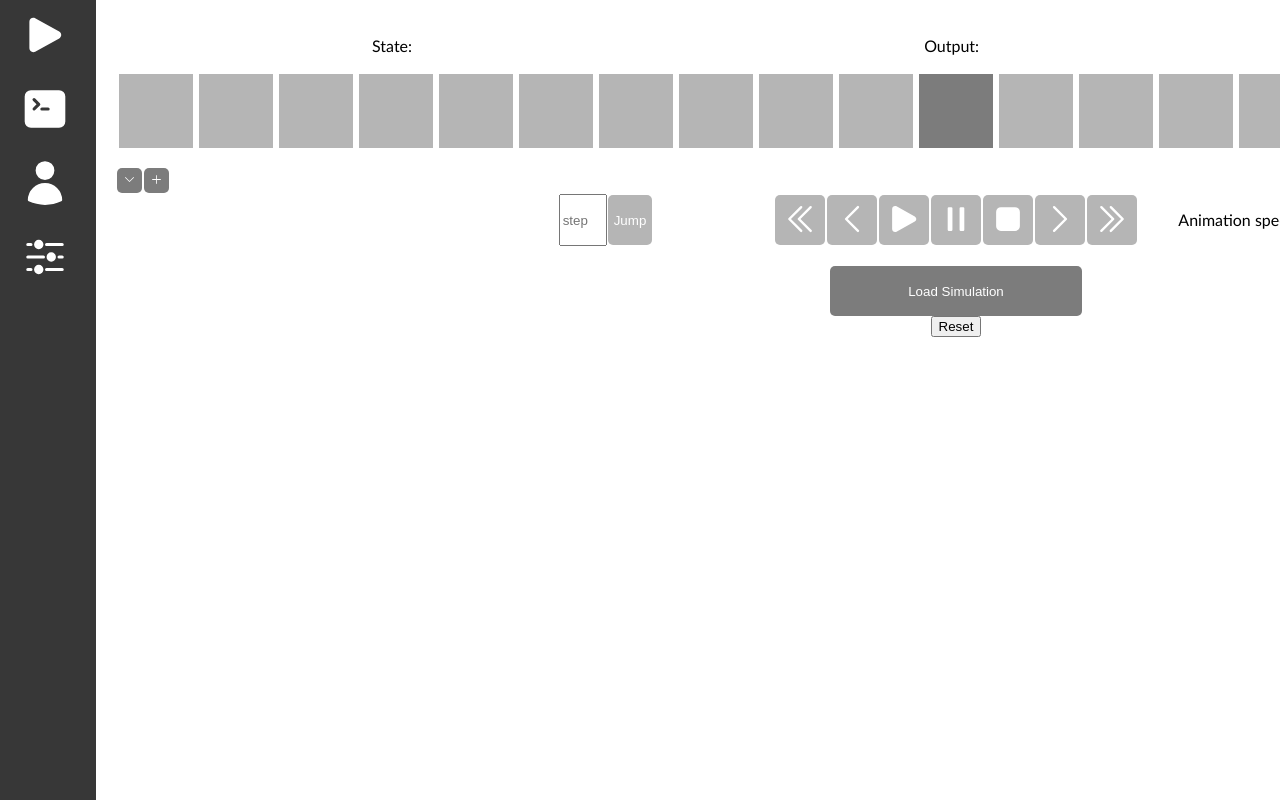
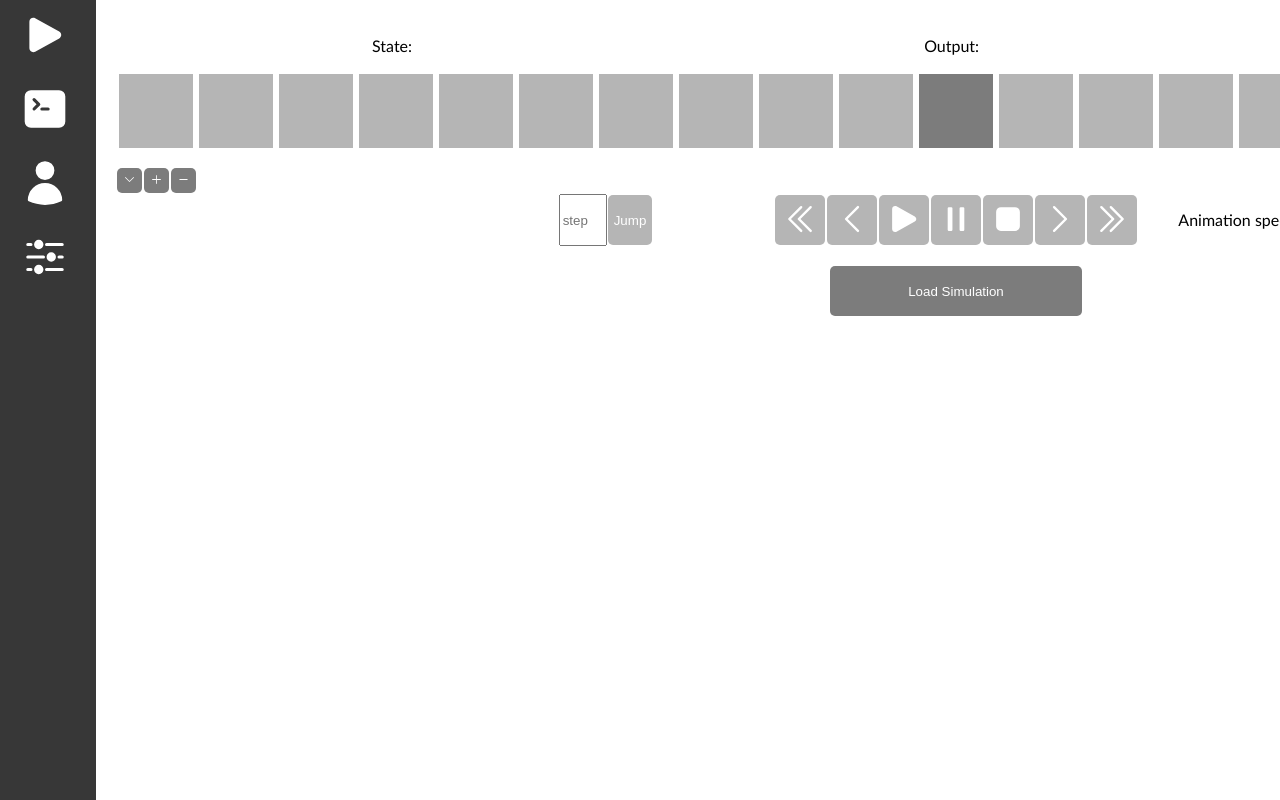
Before and after one commit to Haranana/Turing-Machine-Simulator-Frontend, a React (Vite) app: page / in a window 1280 px wide. Shown: the top 800 px of the page. Built offline with nearby package versions, Linux system fonts and the light colour scheme.

Commit message:
fixed variety of small issues in logic and visual side

```diff
--- a/src/dtos/dto.ts
+++ b/src/dtos/dto.ts
@@ -5,6 +5,7 @@ import { useSimulationProgram } from "../features/GlobalData/simulationProgram.t
 import { useSimulationAliases } from "../features/GlobalData/simulationAliases.tsx";
 import {useSimulationInput} from "../features/GlobalData/simulationInput.tsx"
 import { useSpecialStates } from "../features/GlobalData/specialStates.tsx";
+import { toast } from 'react-hot-toast';
 
 function localCodeToGlobal(codeLines: string[] , sep1:string, left:string, right:string, stay:string, tapesAmount: number){
   const esc = (s: string) => s.replace(/[.*+?^${}()|[\]\\]/g, "\\$&");
@@ -106,7 +107,7 @@ export async function sendSimulation(obj: SimulationExport) {
   console.log("parsing obj: " , obj);
   if (!result.success) {
     const issues = result.error.issues.map(i => `${i.path.join(".")}: ${i.message}`);
-    throw new Error("Walidacja nieudana:\n" + issues.join("\n"));
+    throw new Error("Validation failed:\n" + issues.join("\n"));
   }
 
   const dto : SendSimulationDto = result.data;
@@ -121,11 +122,12 @@ export async function sendSimulation(obj: SimulationExport) {
   });
 
    if (!res.ok) {
+    toast.error(`Simulation couldn't be loaded\n${res.status} ${res.statusText}\n${res.text}`);
     throw new Error(`HTTP ${res.status} ${res.statusText}\n${res.text}`);
   }
 
   const response = await res.json();
-  console.log("response: ", response);
+  //console.log("response: ", response);
   return CreatedSimulationSchema.parse(response);
 
 }
--- a/src/features/AccountComponents/LoadTuringMachine.tsx
+++ b/src/features/AccountComponents/LoadTuringMachine.tsx
@@ -4,6 +4,7 @@ import {  ArrowLongDownIcon, ArrowLongUpIcon } from "@heroicons/react/24/solid";
 import { useApiFetch } from "../../api/util";
 import {type TuringMachineGetDto, type PageableQuery , type Page} from "./AccountDataTypes";
 import TuringMachineToLoad from "./TuringMachineToLoad";
+import { toast } from 'react-hot-toast';
 
 
 export default function LoadTuringMachine(){
@@ -33,10 +34,12 @@ export default function LoadTuringMachine(){
                     //console.log("Machine program: ", page.content[0].program.split("\n"));
 
                 }else{
-                    console.log("error while getting machine has occured: ", res.status);
+                    //console.log("error while getting machine has occured: ", res.status);
+                    toast.error(`Turing Machine couldn't be loaded\n${res.status} ${res.statusText}\n${res.text}`);
                 }
             }catch(e: any){
-                console.log("exception while getting machine has occured: ", e);
+                //console.log("exception while getting machine has occured: ", e);
+                toast.error(`Error: Turing Machine couldn't be loaded\n${e}`);
             }
         }
         buildTmList();
--- a/src/features/AccountComponents/SaveTuringMachine.tsx
+++ b/src/features/AccountComponents/SaveTuringMachine.tsx
@@ -1,10 +1,12 @@
 import { useSimulationProgram } from "../../features/GlobalData/simulationProgram"
 import {useSpecialStates} from "../../features/GlobalData/specialStates"
 import { useSimulationAliases } from "../../features/GlobalData/simulationAliases";
+import { useSimulationInput } from "../GlobalData/simulationInput";
 import { useContext, useState } from "react";
 import { AccountDataContext } from "./AccountDataContext";
 import { PencilSquareIcon } from "@heroicons/react/24/solid";
 import { useApiFetch } from "../../api/util";
+import { toast } from 'react-hot-toast';
 
 
 export default function SaveTuringMachine(){
@@ -16,6 +18,7 @@ export default function SaveTuringMachine(){
     const [newTuringMachineName , setNewTuringMachineName] = useState<string>("");
     const [newTuringMachineDescription , setNewTuringMachineDescription] = useState<string>("");
     const [initialValidationPassed, setInitialValidationPassed] = useState<boolean>(false);
+    const {simulationTapesAmount} = useSimulationInput();
 
     function isAccountDataLoaded(){
         return accountData!=null&& accountData.id != null && accountData.email != null && accountData.status != null && accountData.createdAt != null;
@@ -41,7 +44,7 @@ export default function SaveTuringMachine(){
             moveRight: right,
             moveLeft: left,
             moveStay: stay,
-            tapesAmount: 1,
+            tapesAmount: simulationTapesAmount,
                 };
         try{
             console.log(`sent: ${sendBody} | location: http://localhost:9090/api/tm`);
@@ -53,12 +56,13 @@ export default function SaveTuringMachine(){
                 )
             });
             if(res.status == 200 || res.status == 201){
-                console.log("machine saved succefully: ", res.status);
+                toast.success(`Turing Machine saved successfully`);
             }else{
-                console.log("error while saving machine has occured: ", res.status);
+                toast.error(`Turing Machine couldn't be saved\n${res.status} ${res.statusText}\n${res.text}`);
             }
         }catch(e: any){
-            console.log("exception while saving machine has occured: ", e);
+            toast.error(`Error: Turing Machine couldn't be saved\n${e}`);
+           // console.log("exception while saving machine has occured: ", e);
         }
     }
 
--- a/src/features/AccountComponents/TuringMachineToLoad.tsx
+++ b/src/features/AccountComponents/TuringMachineToLoad.tsx
@@ -1,9 +1,11 @@
 import { useSimulationProgram } from "../../features/GlobalData/simulationProgram"
 import {useSpecialStates} from "../../features/GlobalData/specialStates"
 import { useSimulationAliases } from "../../features/GlobalData/simulationAliases";
+import { useSimulationInput } from "../GlobalData/simulationInput";
 import type { TuringMachineGetDto } from "./AccountDataTypes"
 import { ChevronDownIcon, TrashIcon } from "@heroicons/react/24/solid"
 import { useApiFetch } from "../../api/util";
+import { toast } from 'react-hot-toast';
 type inputProp = {tm: TuringMachineGetDto, handleDeleted: ()=>void}
 
 export default function TuringMachineToLoad(props: inputProp){
@@ -11,6 +13,7 @@ export default function TuringMachineToLoad(props: inputProp){
     const {setCodeLines} = useSimulationProgram();
     const {setSpecialStates } = useSpecialStates();
     const {setSimulationAliases} = useSimulationAliases();
+    const {setSimulationTapesAmount} = useSimulationInput();
     const apiFetch = useApiFetch();
 
     function dateToShowable(date: string){
@@ -32,6 +35,7 @@ export default function TuringMachineToLoad(props: inputProp){
             left: props.tm.moveLeft,
             stay: props.tm.moveStay,
         });
+        setSimulationTapesAmount(props.tm.tapesAmount);
     }
 
     async function deleteTuringMachine(){
@@ -40,12 +44,15 @@ export default function TuringMachineToLoad(props: inputProp){
                 method: "DELETE",
             })
             if(res.status == 200 || res.status == 204){
-                console.log("tm deleted succesfully: ", res.status);
+                //console.log("tm deleted succesfully: ", res.status);
+                toast.success("Turing Machine deleted successfully");
             }else{
-                console.log("tm couldn't be deleted: ", res.status );
+                //console.log("tm couldn't be deleted: ", res.status );
+                toast.error(`Turing Machine couldn't be deleted\n${res.status} ${res.statusText}\n${res.text}`);
             }
         }catch(e: any){
-            console.log("Exception has occured when deleting tm");
+            //console.log("Exception has occured when deleting tm");
+            toast.error(`Error: Turing Machine couldn't be deleted\n${e}`);
         }
         props.handleDeleted();
     }
--- a/src/features/Tape/TapesController.tsx
+++ b/src/features/Tape/TapesController.tsx
@@ -2,7 +2,7 @@ import "./tape.css";
 
 
 import { PlayIcon, PauseIcon, StopIcon,
-   ChevronLeftIcon, ChevronRightIcon, ChevronDoubleLeftIcon, ChevronDoubleRightIcon, ChevronDownIcon, PlusIcon } from "@heroicons/react/24/solid";
+   ChevronLeftIcon, ChevronRightIcon, ChevronDoubleLeftIcon, ChevronDoubleRightIcon, ChevronDownIcon, PlusIcon, MinusIcon } from "@heroicons/react/24/solid";
 import { useState, useRef, useMemo, useEffect, useCallback } from "react";
 import type { Simulation ,TapeSymbol, TapeViewInput, SimulationStep, TapeInput, AnimationType, SimulationExport, TransitionAction } from "./tapeTypes.tsx";
 import {TapeComponent} from "./TapeComponent"
@@ -12,6 +12,7 @@ import { useSimulationProgram } from "../GlobalData/simulationProgram.tsx"
 import {useSimulationInput} from "../GlobalData/simulationInput.tsx"
 import { useSpecialStates } from "../GlobalData/specialStates.tsx";
 import { number } from "zod";
+import { toast } from 'react-hot-toast';
 
 
 export const TapesController = ({ tapeState, radius = 10, cellPx = 80, animateMs = 800 }: TapeViewInput) => {
@@ -172,12 +173,14 @@ export const TapesController = ({ tapeState, radius = 10, cellPx = 80, animateMs
 
     const simulationExport : SimulationExport = buildSimulationExport();
     try{
-      console.log("sent to API: ", simulationExport);
+      //console.log("sent to API: ", simulationExport);
       const simulationData = await sendSimulation(simulationExport);
       SchemaToSimulation(simulationData);
       setIsSimulationLoaded(true);
+      toast.success(`Simulation loaded successfully`);
     }catch(err){
-      console.log("Simulation Error, please try again");
+      toast.error(`Error: simulation couldn't be loaded\n${err}`);
+      //console.log("Simulation Error, please try again");
       setIsSimulationLoaded(false);
     }
   }
@@ -274,6 +277,7 @@ export const TapesController = ({ tapeState, radius = 10, cellPx = 80, animateMs
   }, [tapesAmount]);
 
   function addTape(){
+    if(tapesAmount >= 5) return;
     const newlyAddedId = tapesAmount;
     const realTapesAmount = tapesAmount+1;
     //console.log("local | zurand: " ,tapesAmount, " : ", simulationTapesAmount);
@@ -294,6 +298,17 @@ export const TapesController = ({ tapeState, radius = 10, cellPx = 80, animateMs
       cellPx: cellPx,
       animateMs: animateMs,
       callAfterAnimation: (id: number) => handleAnimEnd(id),}]);
+  }
+
+  function removeTape(){
+    if(tapesAmount<=1) return;
+    const realTapesAmount = tapesAmount-1;
+    setTapesAmount(realTapesAmount);
+    setSimulationTapesAmount(realTapesAmount);
+
+    setInputFieldVisibility(prev=>prev.slice(0,-1));
+    setIsAnimating(prev=>prev.slice(0,-1));
+    setTapeData(prev=>prev.slice(0,-1));
   }
 
   function isEndingStep(step: number){
@@ -476,21 +491,35 @@ export const TapesController = ({ tapeState, radius = 10, cellPx = 80, animateMs
           </div>
 
           <div className="TapeActions">
+
             <button
               className="TapeActionsButton ShowTapeInputButton"
-        onClick={() => toggleInputFieldVisibility(i)}
-      >
+              onClick={() => toggleInputFieldVisibility(i)}>
               <ChevronDownIcon />
             </button>
 
+          {
+          i===tapesAmount-1?
           <button
-        className={`TapeActionsButton tooltip extraTooltipPadding AddTapeButton ${isSimulationLoaded ? "DisabledButton" : ""}`}
+              className={`TapeActionsButton AddTapeButton ${isSimulationLoaded ? "DisabledButton" : ""}`}
               disabled={isSimulationLoaded}
               onClick={addTape}
-        data-tooltip={isSimulationLoaded ? "Cannot add tape when Simulation is loaded" : "Add tape"}
-      >
-        <PlusIcon />
-      </button>
+              data-tooltip={isSimulationLoaded ? "Cannot add tape when Simulation is loaded" : "Add tape"}>
+              <PlusIcon /></button> :""
+          }
+
+          {
+          i===tapesAmount-1?
+            <button
+              className={`TapeActionsButton  RemoveTapeButton ${isSimulationLoaded ? "DisabledButton" : ""}`}
+              disabled={isSimulationLoaded}
+              onClick={removeTape}
+              data-tooltip={isSimulationLoaded ? "Cannot remove tape when Simulation is loaded" : "Remove tape"}>
+              <MinusIcon />
+            </button>:""
+          }
+
+
           </div>
 
           <div className={`InputContainer ${isInputFieldVisible[i] ? "InputContainerVisible" : ""}`}>
@@ -582,9 +611,6 @@ export const TapesController = ({ tapeState, radius = 10, cellPx = 80, animateMs
           disabled={isSimulationLoaded} onClick={()=>loadSimulation()}>Load Simulation
         </button>
       </div>
-      <button onClick={()=>{setSimulationTapesAmount(1); setTapesAmount(1)}}>Reset</button>
     </div>
-
-
   );
 };
--- a/src/index.css
+++ b/src/index.css
@@ -52,3 +52,7 @@
 .tooltip.lessTooltipPadding:hover::after, .tooltip.extraTooltipPadding:focus::after{
   transform: translate(-50%, -8px);
 }
+
+.monaco-editor{
+    --vscode-focusBorder: var(--color-text-dark) !important;
+}
```
Also changed, not shown: src/pages/AccountPage.tsx (+6 -12 lines), src/pages/ConsolePage.tsx (+7 -3 lines). Lines whose indentation alone changed are shown as unchanged.
